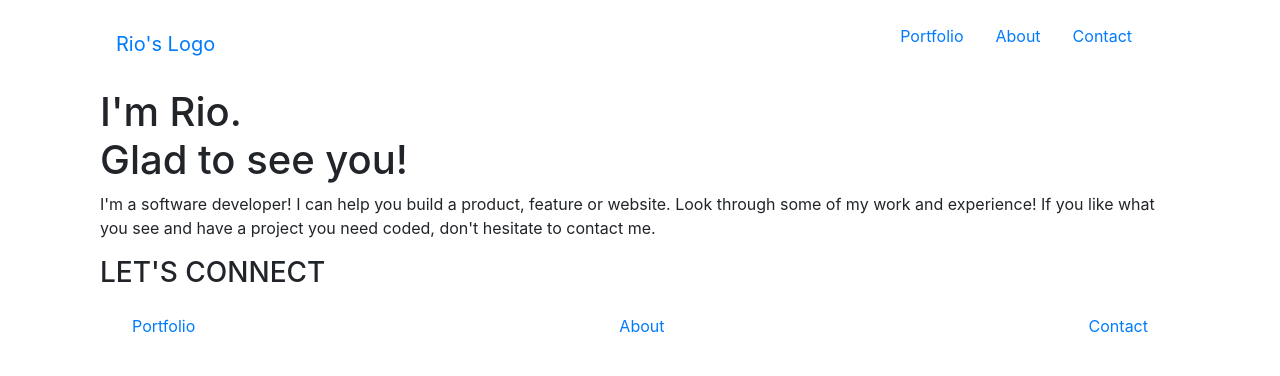
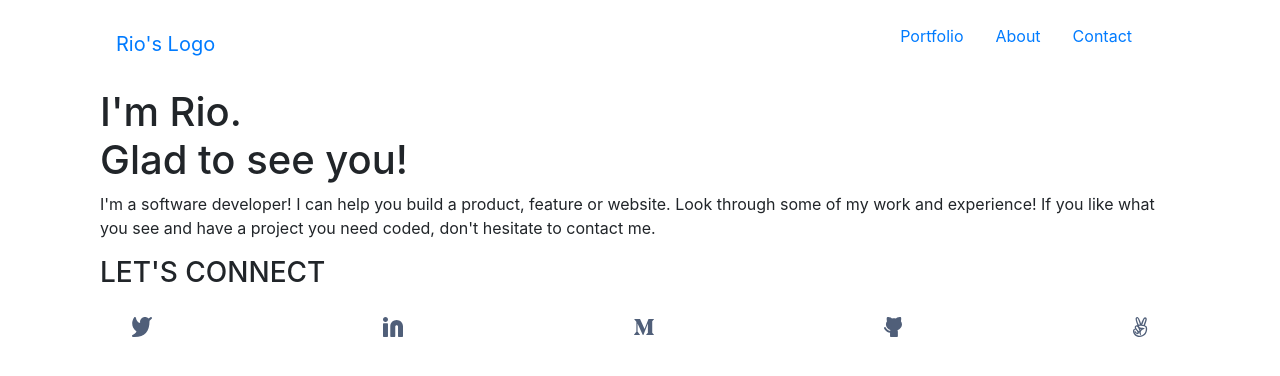
Before and after one commit to razvanso/bootstrap-portfolio, a plain HTML site: page index.html in a window 1280 px wide. Drawn offline with nearby package versions, Linux system fonts and the light colour scheme.

Commit message:
Add socials

```diff
--- a/index.html
+++ b/index.html
@@ -37,13 +37,19 @@
     <h3>LET'S CONNECT</h3>
     <ul class="navbar list-unstyled">
       <li class="nav-item">
-        <a class="nav-link" aria-current="page" href="#portfolio">Portfolio</a>
+        <a class="nav-link" aria-current="page" href="#portfolio"><img src="images/Twitter.svg" alt=""></a>
       </li>
       <li class="nav-item">
-        <a class="nav-link" href="#about">About</a>
+        <a class="nav-link" href="#about"><img src="images/Linkedin.svg" alt=""></a>
       </li>
       <li class="nav-item">
-        <a class="nav-link" href="#contact">Contact</a>
+        <a class="nav-link" href="#contact"><img src="images/Medium.svg" alt=""></a>
+      </li>
+      <li class="nav-item">
+        <a class="nav-link" href="#contact"><img src="images/GitHub.svg" alt=""></a>
+      </li>
+      <li class="nav-item">
+        <a class="nav-link" href="#contact"><img src="images/Angelist.svg" alt=""></a>
       </li>
     </ul>
     <!-- <div class="row">
```
Also changed, not shown: images/Angelist.svg (renamed from images/Vector.svg).
